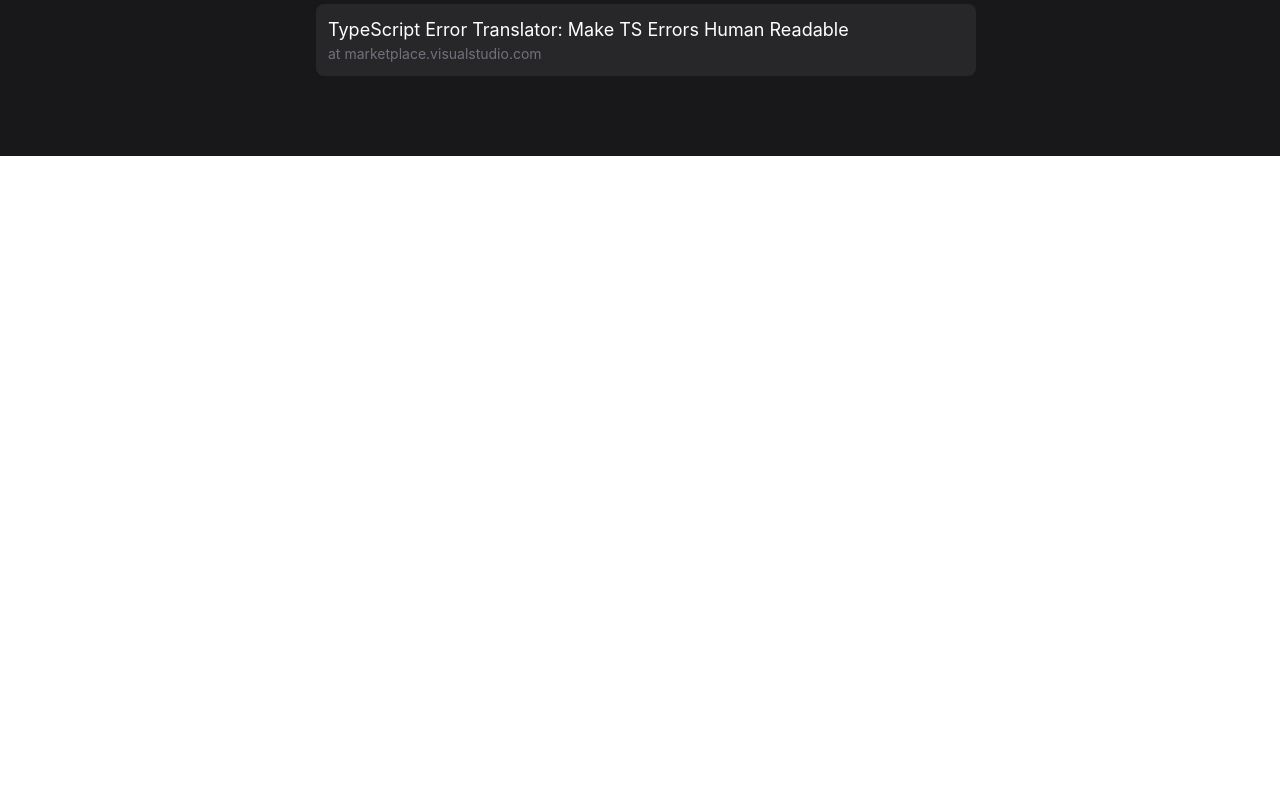
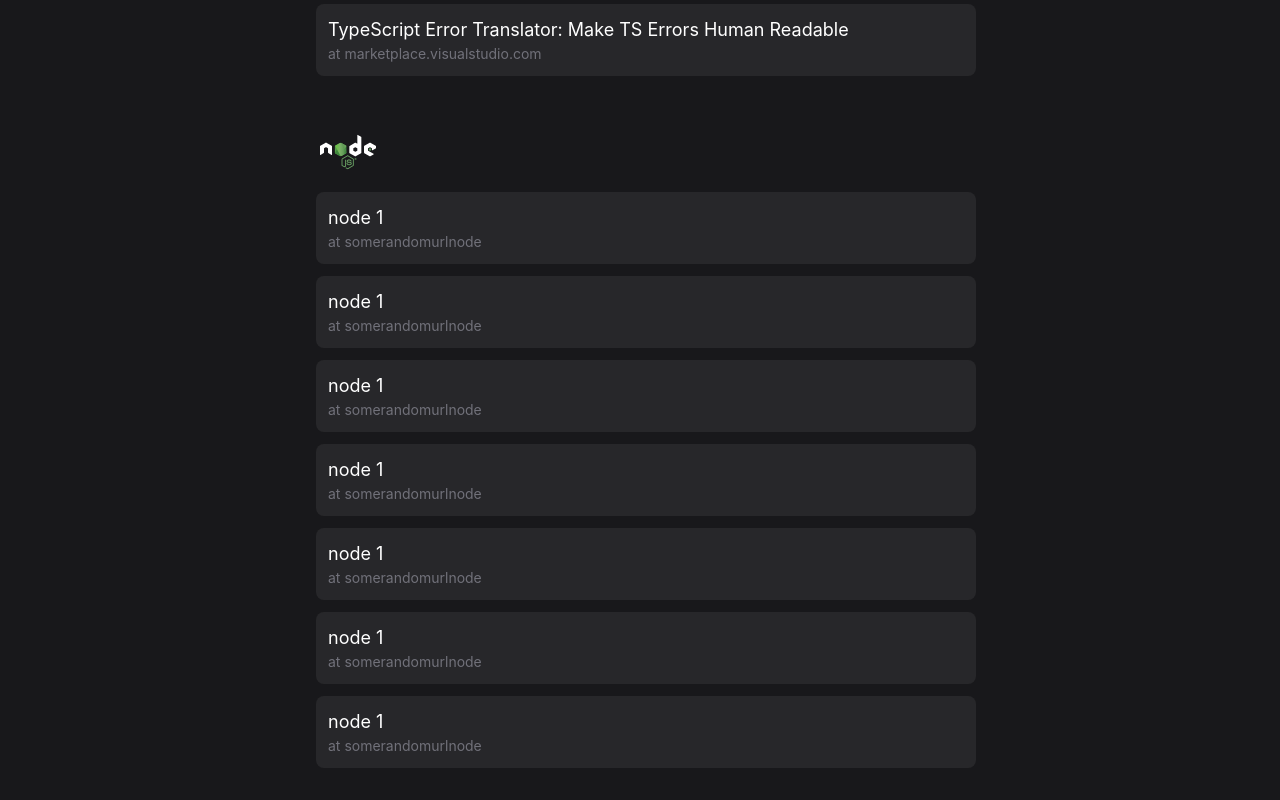
Before and after one commit to inhopj/fcirone.dev, a Next.js app: page /feeds in a window 1280 px wide. Shown: the part 820-1620 px from the top of the page. Before the commit the page ends 976 px from the top, so only its background shows below. Built offline with nearby package versions, Linux system fonts and the light colour scheme.

Commit message:
use Node comp in feeds page

```diff
--- a/pages/feeds.tsx
+++ b/pages/feeds.tsx
@@ -6,11 +6,11 @@ import Header from '../components/Header/Header'
 import Section from '../components/Feeds/Section'
 // import RSSFeeds from '../components/Feeds/RSSFeeds'
 import Javascript from '../components/Icons/Javascript'
+import Node from '../components/Icons/Node'
 
 // TODO - use margin instead of <br>
 // TODO - Refactor Section component to use children for the section icon
 // TODO - Create icon component for /react.svg
-// TODO - Convert /node.pgn to svg and create icon component
 const Feeds: NextPage = () => {
 
   const { javascript, node, react } = feeds
@@ -40,6 +40,12 @@ const Feeds: NextPage = () => {
         />
         <br />
         <br />
+
+        <Section
+          Icon={<Node className='w-14 h-14 ml-1'/>}
+          id='node'
+          items={node}
+        />
 
         {/* <Section
           icon='/node.png'
```
